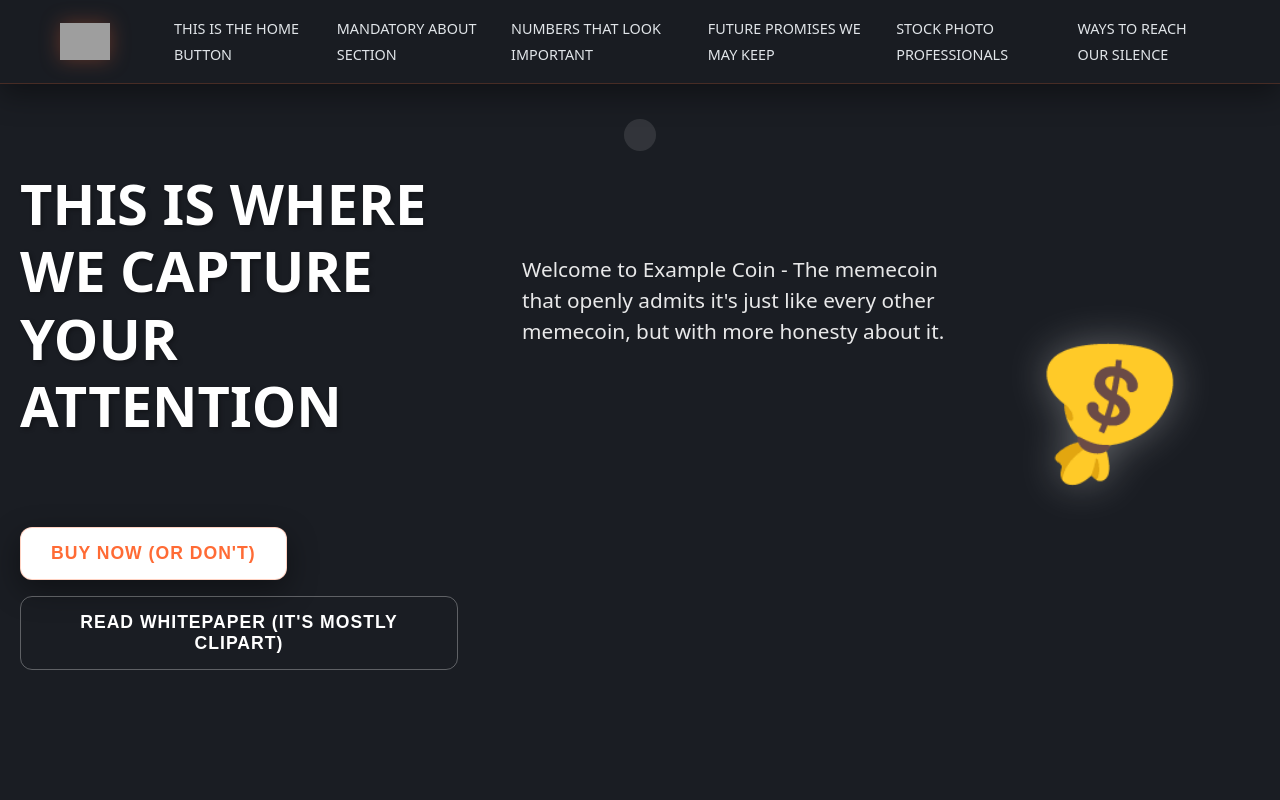
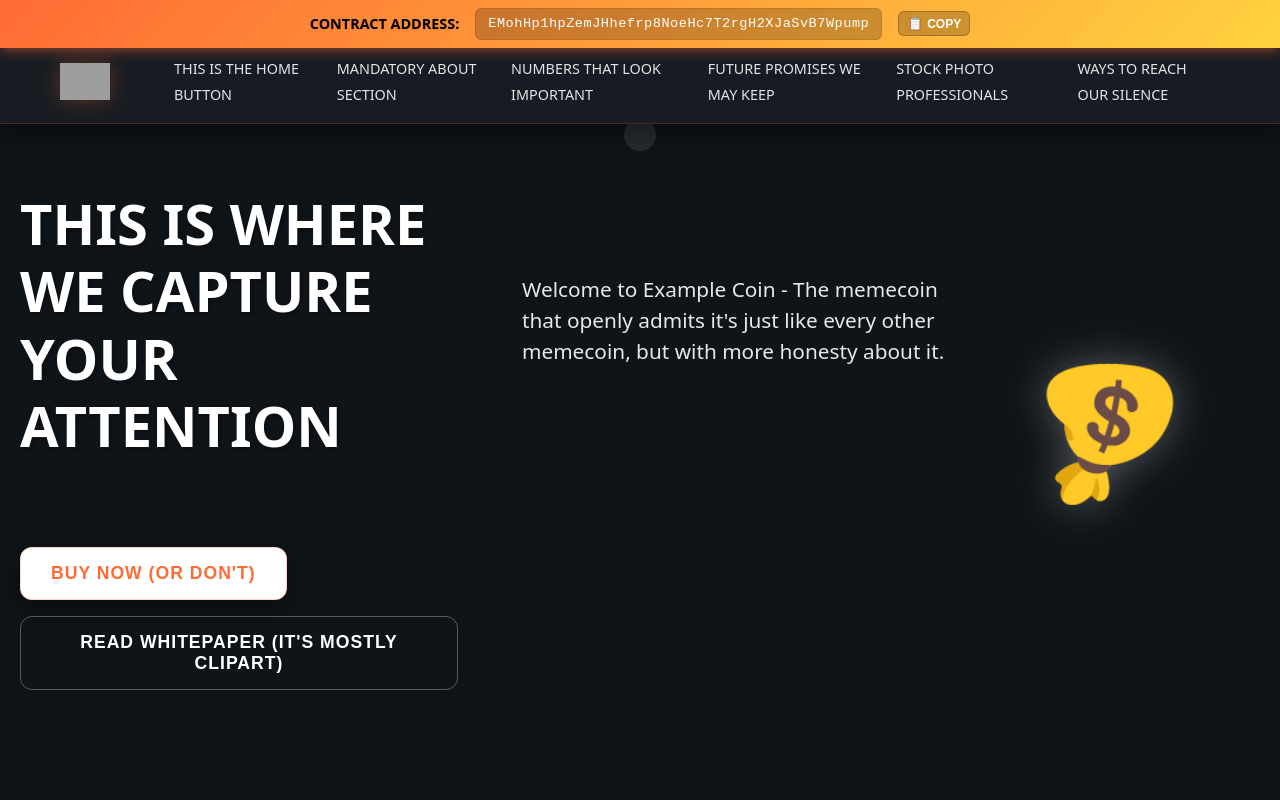
Before and after one commit to pumpypill/examplecoin, a plain HTML site: page index.html in a window 1280 px wide. Shown: the top 800 px of the page. Drawn offline with Linux system fonts and the light colour scheme; grey boxes are pictures that could not be loaded.

Commit message:
ca update

```diff
--- a/index.html
+++ b/index.html
@@ -11,6 +11,18 @@
     <link rel="preload" href="logo.svg" as="image">
 </head>
 <body>
+    <!-- Contract Address Banner -->
+    <div class="contract-banner">
+        <div class="contract-container">
+            <span class="contract-label">CONTRACT ADDRESS:</span>
+            <span class="contract-address" id="contractAddress">EMohHp1hpZemJHhefrp8NoeHc7T2rgH2XJaSvB7Wpump</span>
+            <button class="copy-btn" onclick="copyContract()" aria-label="Copy contract address">
+                <span class="copy-icon">📋</span>
+                <span class="copy-text">COPY</span>
+            </button>
+        </div>
+    </div>
+
     <!-- Navigation Section -->
     <nav class="navbar">
         <div class="nav-container">
--- a/script.js
+++ b/script.js
@@ -654,7 +654,54 @@ const ExampleCoin = {
     }
 };
 
-// Optimized initialization with error handling
+// Copy contract address function
+function copyContract() {
+    const contractAddress = document.getElementById('contractAddress');
+    const copyBtn = document.querySelector('.copy-btn');
+
+    if (navigator.clipboard) {
+        navigator.clipboard.writeText(contractAddress.textContent).then(() => {
+            showCopyFeedback(copyBtn, 'COPIED!');
+        }).catch(() => {
+            fallbackCopyTextToClipboard(contractAddress.textContent, copyBtn);
+        });
+    } else {
+        fallbackCopyTextToClipboard(contractAddress.textContent, copyBtn);
+    }
+}
+
+function fallbackCopyTextToClipboard(text, btn) {
+    const textArea = document.createElement("textarea");
+    textArea.value = text;
+    textArea.style.position = "fixed";
+    textArea.style.left = "-999999px";
+    textArea.style.top = "-999999px";
+    document.body.appendChild(textArea);
+    textArea.focus();
+    textArea.select();
+
+    try {
+        document.execCommand('copy');
+        showCopyFeedback(btn, 'COPIED!');
+    } catch (err) {
+        showCopyFeedback(btn, 'FAILED!');
+    }
+
+    document.body.removeChild(textArea);
+}
+
+function showCopyFeedback(btn, message) {
+    const originalText = btn.innerHTML;
+    btn.innerHTML = `<span class="copy-icon">✅</span><span class="copy-text">${message}</span>`;
+    btn.style.background = 'rgba(40, 167, 69, 0.3)';
+
+    setTimeout(() => {
+        btn.innerHTML = originalText;
+        btn.style.background = '';
+    }, 2000);
+}
+
+// Initialize when DOM is ready
 function initializeExampleCoin() {
     try {
         if (document.readyState === 'loading') {
--- a/styles.css
+++ b/styles.css
@@ -45,10 +45,97 @@ body {
     padding: 0 20px;
 }
 
+/* Contract Banner */
+.contract-banner {
+    position: fixed;
+    top: 0;
+    width: 100%;
+    background: linear-gradient(135deg, #ff6b35, #ffd23f);
+    z-index: 1001;
+    padding: 8px 0;
+    box-shadow: 0 2px 10px rgba(255, 107, 53, 0.4);
+    animation: bannerGlow 3s ease-in-out infinite alternate;
+}
+
+@keyframes bannerGlow {
+    0% {
+        box-shadow: 0 2px 10px rgba(255, 107, 53, 0.4);
+    }
+    100% {
+        box-shadow: 0 2px 20px rgba(255, 107, 53, 0.8), 0 0 30px rgba(255, 107, 53, 0.3);
+    }
+}
+
+.contract-container {
+    max-width: 1200px;
+    margin: 0 auto;
+    padding: 0 20px;
+    display: flex;
+    align-items: center;
+    justify-content: center;
+    gap: 1rem;
+    flex-wrap: wrap;
+}
+
+.contract-label {
+    font-weight: bold;
+    font-size: 0.9rem;
+    color: #000;
+    text-shadow: 0 1px 2px rgba(0, 0, 0, 0.1);
+}
+
+.contract-address {
+    font-family: 'Courier New', monospace;
+    font-size: 0.85rem;
+    background: rgba(0, 0, 0, 0.2);
+    padding: 4px 12px;
+    border-radius: 6px;
+    color: #fff;
+    font-weight: 500;
+    letter-spacing: 0.5px;
+    border: 1px solid rgba(0, 0, 0, 0.1);
+    user-select: all;
+    cursor: pointer;
+    transition: all 0.2s ease;
+}
+
+.contract-address:hover {
+    background: rgba(0, 0, 0, 0.3);
+    transform: scale(1.02);
+}
+
+.copy-btn {
+    background: rgba(0, 0, 0, 0.2);
+    border: 1px solid rgba(0, 0, 0, 0.2);
+    color: #fff;
+    padding: 4px 8px;
+    border-radius: 6px;
+    cursor: pointer;
+    display: flex;
+    align-items: center;
+    gap: 4px;
+    font-size: 0.75rem;
+    font-weight: bold;
+    transition: all 0.2s ease;
+}
+
+.copy-btn:hover {
+    background: rgba(0, 0, 0, 0.3);
+    transform: translateY(-1px);
+}
+
+.copy-btn:active {
+    transform: translateY(0);
+}
+
+.copy-icon {
+    font-size: 0.8rem;
+}
+
 /* Navigation */
 .navbar {
     position: fixed;
-    top: 0;
+    top: 40px;
     width: 100%;
     background: rgba(26, 29, 35, 0.95);
     backdrop-filter: blur(10px);
@@ -121,7 +208,7 @@ body {
     align-items: center;
     background: var(--gradient-primary);
     color: var(--text-light);
-    padding: 120px 20px 80px;
+    padding: 160px 20px 80px;
     position: relative;
     overflow: hidden;
 }
@@ -585,6 +672,22 @@ h2::after {
 
 /* Responsive Design */
 @media (max-width: 768px) {
+    .contract-container {
+        flex-direction: column;
+        gap: 0.5rem;
+        padding: 0 10px;
+    }
+
+    .contract-address {
+        font-size: 0.7rem;
+        padding: 3px 8px;
+    }
+
+    .copy-btn {
+        font-size: 0.7rem;
+        padding: 3px 6px;
+    }
+
     .nav-menu {
         display: none;
     }
```
